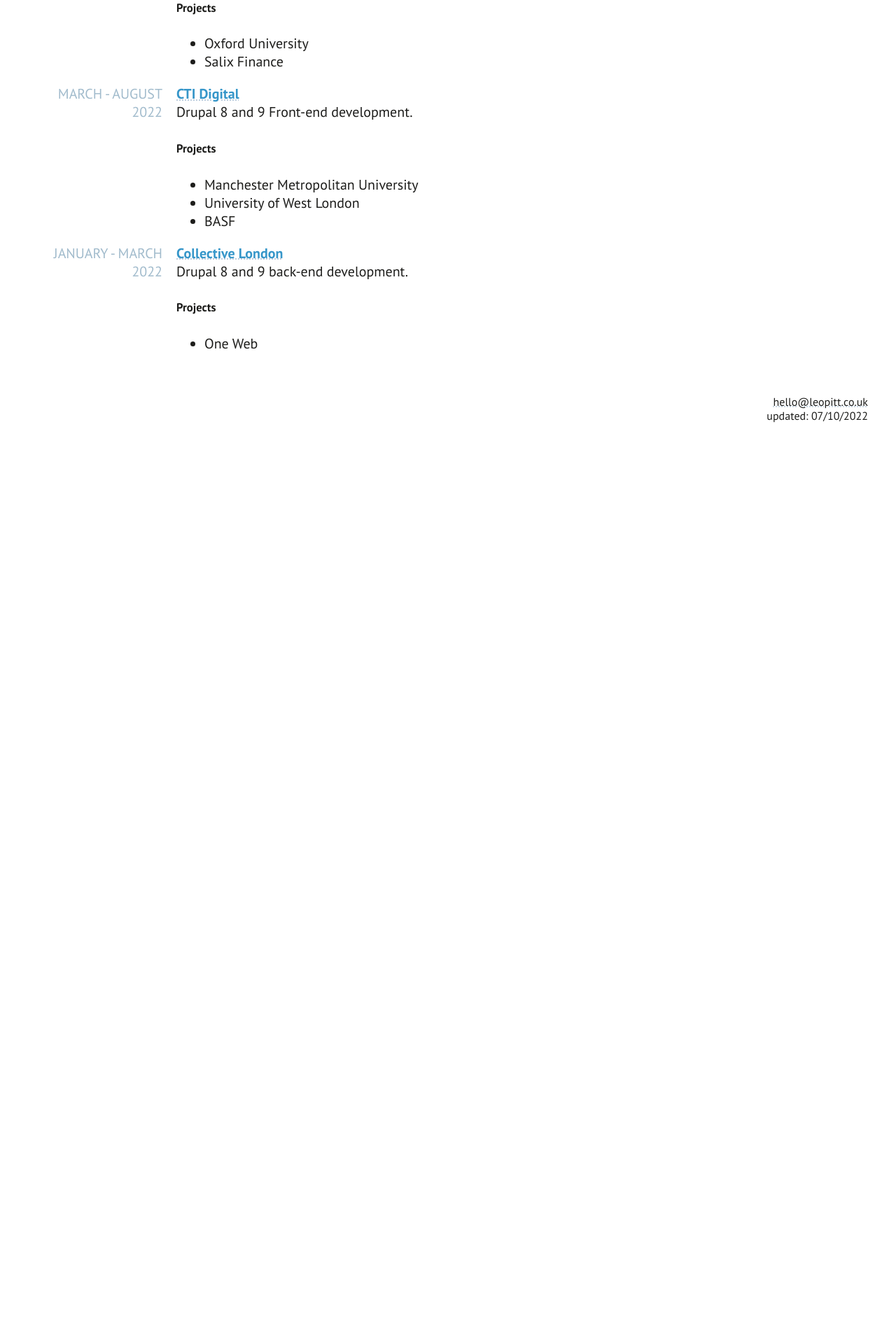
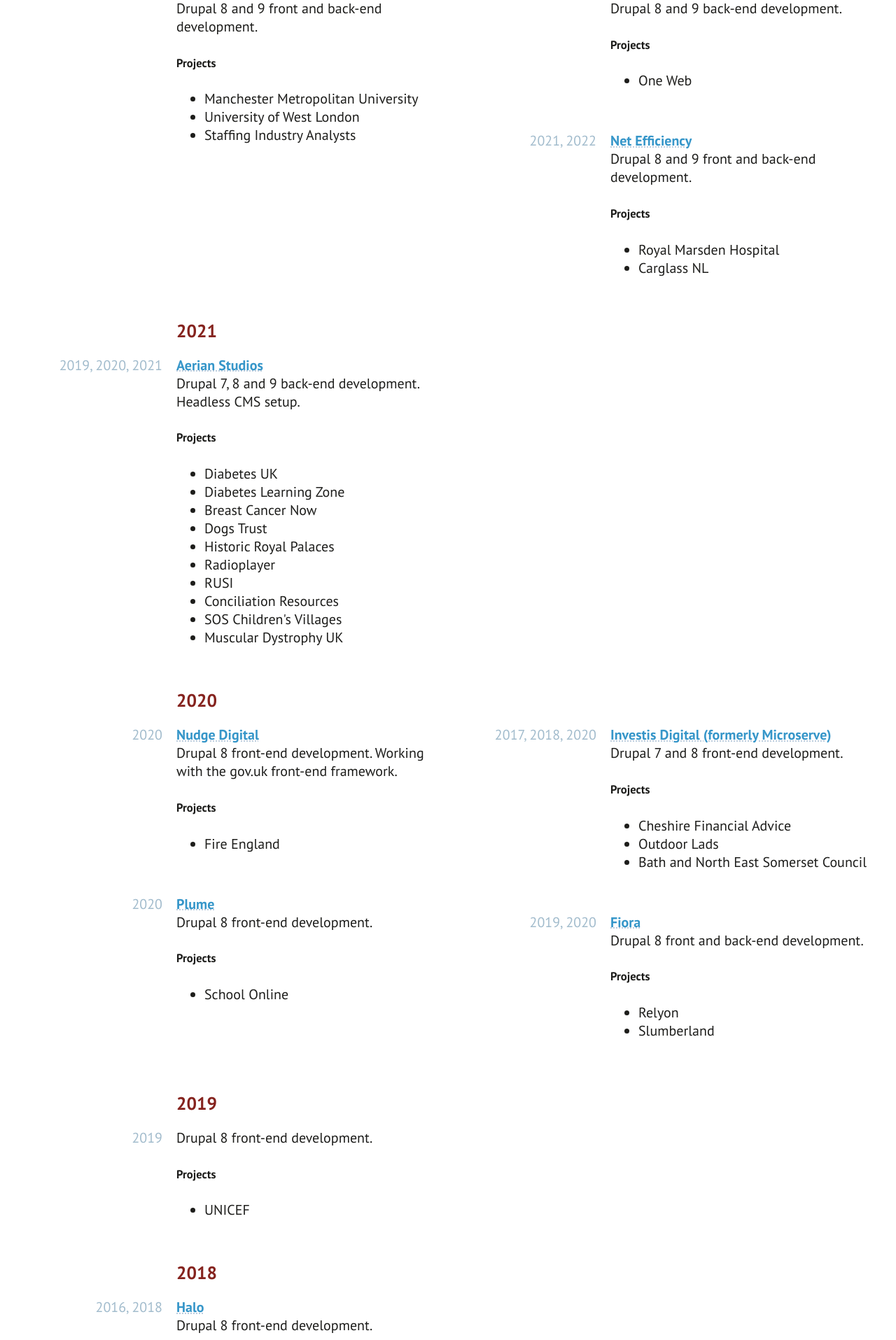
Before and after one commit to leopitt/leopitt, a React (Create React App) app in the folder docroot/app/: page / in a window 1280 px wide. Shown: the part 1545-3460 px from the top of the page at 70% size. Before the commit the page ends 2189 px from the top, so only its background shows below. Built offline with nearby package versions, Linux system fonts and the light colour scheme.

Commit message:
Added AgencyLink component. Added full agency experience.

```diff
--- a/docroot/app/src/App.js
+++ b/docroot/app/src/App.js
@@ -3,6 +3,7 @@ import React from 'react'
 import { Helmet } from 'react-helmet'
 
 // Components.
+import AgencyLink from './components/AgencyLink/AgencyLink'
 import ContentRow from './components/ContentRow/ContentRow'
 import ExternalLink from './components/ExternalLink/ExternalLink'
 import Footer from './components/Footer/Footer'
@@ -126,7 +127,7 @@ function App () {
               label={2022}
               labelLevel={6}
               content={<>
-                <h4 className="t-heading-4"><ExternalLink href="https://www.ctidigital.com/">CTI Digital</ExternalLink></h4>
+                <h4 className="t-heading-4"><AgencyLink id={'cti'}/></h4>
                 <p>Drupal 9/10 front and back-end development</p>
               </>}
             />
@@ -135,7 +136,7 @@ function App () {
                 label={2022}
                 labelLevel={6}
                 content={<>
-                  <h4 className="t-heading-4"><ExternalLink href="https://ldn-collective.com/">Collective London</ExternalLink></h4>
+                  <h4 className="t-heading-4"><AgencyLink id={'collective'}/></h4>
                   <p>Drupal 8/9 back-end development</p>
                 </>}
             />
@@ -144,7 +145,7 @@ function App () {
                 label={2021}
                 labelLevel={6}
                 content={<>
-                  <h4 className="t-heading-4"><ExternalLink href="https://www.netefficiency.co.uk/">Net Efficiency</ExternalLink></h4>
+                  <h4 className="t-heading-4"><AgencyLink id={'netefficiency'}/></h4>
                   <p>Drupal 8/9/10 back-end development</p>
                 </>}
             />
@@ -153,7 +154,7 @@ function App () {
                 label={'2019, 2020, 2021'}
                 labelLevel={6}
                 content={<>
-                  <h4 className="t-heading-4"><ExternalLink href="https://www.aerian.com/">Aerian Studios</ExternalLink></h4>
+                  <h4 className="t-heading-4"><AgencyLink id={'aerian'}/></h4>
                   <p>Drupal 7, 8 and 9, front-end, back-end and headless</p>
                 </>}
             />
@@ -165,7 +166,7 @@ function App () {
             <TestimonialRow
               type="Contract"
               dates="2019, 2020, 2021"
-              client={<ExternalLink href='https://www.ctidigital.com/'>Aerian Studios</ExternalLink>}
+              client={<AgencyLink id={'aerian'}/>}
               summary='Drupal 7, 8 and 9, front-end, back-end and headless'
               quote='Leo is brilliant; he’s very quick at thinking things through and coming up with solutions to problems. He is a very clear and capable coder, can comfortably create custom modules for Drupal, and work on large scale, complex integrations.'
               author='Karen Velasquez, Project Manager'
@@ -174,7 +175,7 @@ function App () {
             <TestimonialRow
               type='Contract'
               dates='2017, 2018, 2020'
-              client={<ExternalLink href='https://www.investisdigital.com/company/contact/bristol'>Microserve</ExternalLink>}
+              client={<AgencyLink id={'microserve'}/>}
               summary='Drupal 8, front-end development'
               quote='Easily the best of the contractors we’ve had in, smashed through the tasks we gave him and added quite a lot of extra value along the way.'
               author="Dan McNamara, Managing Director"
@@ -183,7 +184,7 @@ function App () {
             <TestimonialRow
               type="Contract"
               dates="2018"
-              client={<ExternalLink href={'https://halostudio.love/'}>Halo</ExternalLink>}
+              client={<AgencyLink id={'halo'}/>}
               summary="Drupal 7 and 8, front-end development"
               quote="Leo is the best contractor we’ve ever had in my time at Halo."
               author="Alex Martin, Technical Director"
@@ -191,7 +192,9 @@ function App () {
           </Section>
         </div>
 
-        <Title level={2} title1={'Experience'}/>
+        <Title level={2} title2={'Other Experience'}/>
+
+        <TitleRow>2022</TitleRow>
 
         <div className="l-columns">
           <Section>
@@ -199,40 +202,172 @@ function App () {
                 label={'2022'}
                 labelLevel={6}
                 content={<>
-                  <h4 className="t-heading-4"><ExternalLink href={'https://numiko.com/'}>Numiko</ExternalLink></h4>
-                  <p>Drupal 9 and 10 front-end development.</p>
-                  <h5>Projects</h5>
-                  <ul>
-                    <li>Oxford University</li>
-                    <li>Salix Finance</li>
-                  </ul>
-                </>}
-            />
-
-            <ContentRow
-                label={'March - August 2022'}
-                labelLevel={6}
-                content={<>
-                  <h4 className="t-heading-4"><ExternalLink href={'https://numiko.com/'}>CTI Digital</ExternalLink></h4>
-                  <p>Drupal 8 and 9 Front-end development.</p>
+                  <h4 className="t-heading-4"><AgencyLink id={'cti'}/></h4>
+                  <p>Drupal 8 and 9 front and back-end development.</p>
                   <h5>Projects</h5>
                   <ul>
                     <li>Manchester Metropolitan University</li>
                     <li>University of West London</li>
-                    <li>BASF</li>
+                    <li>Staffing Industry Analysts</li>
                   </ul>
                 </>}
             />
-
+          </Section>
+          <Section>
             <ContentRow
-                label={'January - March 2022'}
+                label={'2022'}
                 labelLevel={6}
                 content={<>
-                  <h4 className="t-heading-4"><ExternalLink href={'https://numiko.com/'}>Collective London</ExternalLink></h4>
+                  <h4 className="t-heading-4"><AgencyLink id={'collective'}/></h4>
                   <p>Drupal 8 and 9 back-end development.</p>
                   <h5>Projects</h5>
                   <ul>
                     <li>One Web</li>
+                  </ul>
+                </>}
+            />
+          </Section>
+          <Section>
+            <ContentRow
+                label={'2021, 2022'}
+                labelLevel={6}
+                content={<>
+                  <h4 className="t-heading-4"><AgencyLink id={'netefficiency'}/></h4>
+                  <p>Drupal 8 and 9 front and back-end development.</p>
+                  <h5>Projects</h5>
+                  <ul>
+                    <li>Royal Marsden Hospital</li>
+                    <li>Carglass NL</li>
+                  </ul>
+                </>}
+            />
+          </Section>
+        </div>
+
+        <TitleRow>2021</TitleRow>
+
+        <div className="l-columns">
+          <Section>
+            <ContentRow
+                label={'2019, 2020, 2021'}
+                labelLevel={6}
+                content={<>
+                  <h4 className="t-heading-4"><AgencyLink id={'aerian'}/></h4>
+                  <p>Drupal 7, 8 and 9 back-end development. Headless CMS setup.</p>
+                  <h5>Projects</h5>
+                  <ul>
+                    <li>Diabetes UK</li>
+                    <li>Diabetes Learning Zone</li>
+                    <li>Breast Cancer Now</li>
+                    <li>Dogs Trust</li>
+                    <li>Historic Royal Palaces</li>
+                    <li>Radioplayer</li>
+                    <li>RUSI</li>
+                    <li>Conciliation Resources</li>
+                    <li>SOS Children&apos;s Villages</li>
+                    <li>Muscular Dystrophy UK</li>
+                  </ul>
+                </>}
+            />
+          </Section>
+        </div>
+
+        <TitleRow>2020</TitleRow>
+
+        <div className="l-columns">
+          <Section>
+            <ContentRow
+                label={'2020'}
+                labelLevel={6}
+                content={<>
+                  <h4 className="t-heading-4"><AgencyLink id={'nudge'}/></h4>
+                  <p>Drupal 8 front-end development. Working with the gov.uk front-end framework.</p>
+                  <h5>Projects</h5>
+                  <ul>
+                    <li>Fire England</li>
+                  </ul>
+                </>}
+            />
+          </Section>
+          <Section>
+            <ContentRow
+                label={'2020'}
+                labelLevel={6}
+                content={<>
+                  <h4 className="t-heading-4"><AgencyLink id={'plume'}/></h4>
+                  <p>Drupal 8 front-end development.</p>
+                  <h5>Projects</h5>
+                  <ul>
+                    <li>School Online</li>
+                  </ul>
+                </>}
+            />
+          </Section>
+          <Section>
+            <ContentRow
+                label={'2017, 2018, 2020'}
+                labelLevel={6}
+                content={<>
+                  <h4 className="t-heading-4"><AgencyLink id={'microserve'}/></h4>
+                  <p>Drupal 7 and 8 front-end development.</p>
+                  <h5>Projects</h5>
+                  <ul>
+                    <li>Cheshire Financial Advice</li>
+                    <li>Outdoor Lads</li>
+                    <li>Bath and North East Somerset Council</li>
+                  </ul>
+                </>}
+            />
+          </Section>
+          <Section>
+            <ContentRow
+                label={'2019, 2020'}
+                labelLevel={6}
+                content={<>
+                  <h4 className="t-heading-4"><AgencyLink id={'fiora'}/></h4>
+                  <p>Drupal 8 front and back-end development.</p>
+                  <h5>Projects</h5>
+                  <ul>
+                    <li>Relyon</li>
+                    <li>Slumberland</li>
+                  </ul>
+                </>}
+            />
+          </Section>
+        </div>
+
+        <TitleRow>2019</TitleRow>
+
+        <div className="l-columns">
+          <Section>
+            <ContentRow
+                label={'2019'}
+                labelLevel={6}
+                content={<>
+                  <h4 className="t-heading-4"><AgencyLink id={'motherlode'}/></h4>
+                  <p>Drupal 8 front-end development.</p>
+                  <h5>Projects</h5>
+                  <ul>
+                    <li>UNICEF</li>
+                  </ul>
+                </>}
+            />
+          </Section>
+        </div>
+
+        <TitleRow>2018</TitleRow>
+
+        <div className="l-columns">
+          <Section>
+            <ContentRow
+                label={'2016, 2018'}
+                labelLevel={6}
+                content={<>
+                  <h4 className="t-heading-4"><AgencyLink id={'halo'}/></h4>
+                  <p>Drupal 8 front-end development.</p>
+                  <h5>Projects</h5>
+                  <ul>
+                    <li>Cranswick PLC</li>
                   </ul>
                 </>}
             />
--- /dev/null
+++ b/docroot/app/src/components/AgencyLink/AgencyLink.js
@@ -0,0 +1,76 @@
+import React from 'react'
+import PropTypes from 'prop-types'
+import ExternalLink from '../ExternalLink/ExternalLink'
+
+class AgencyLink extends React.Component {
+  constructor (props) {
+    super(props)
+    this.agencies = {
+      aerian: {
+        url: 'https://www.aerian.com/',
+        name: 'Aerian Studios'
+      },
+      halo: {
+        url: 'https://halostudio.love/',
+        name: 'Halo'
+      },
+      cti: {
+        url: 'https://www.ctidigital.com/',
+        name: 'CTI Digital'
+      },
+      collective: {
+        url: 'https://ldn-collective.com/',
+        name: 'Collective London'
+      },
+      netefficiency: {
+        url: 'https://www.netefficiency.co.uk/',
+        name: 'Net Efficiency'
+      },
+      microserve: {
+        url: 'https://www.investisdigital.com/company/contact/bristol',
+        name: 'Investis Digital (formerly Microserve)'
+      },
+      nudge: {
+        url: 'https://www.nudgedigital.co.uk/',
+        name: 'Nudge Digital'
+      },
+      plume: {
+        url: 'https://plume.co.uk/',
+        name: 'Plume'
+      },
+      motherload: {
+        url: 'https://motherlodemedia.com/',
+        name: 'Motherlode Media'
+      },
+      fiora: {
+        url: 'https://www.fiora.agency/',
+        name: 'Fiora'
+      },
+      gibe: {
+        url: 'https://gibe.digital/',
+        name: 'Gibe Digital'
+      },
+      sift: {
+        url: 'https://www.sift.co.uk/',
+        name: 'Sift'
+      }
+    }
+  }
+
+  render () {
+    if (this.agencies[this.props.id] !== undefined) {
+      const name = this.agencies[this.props.id].name
+      const linkUrl = this.agencies[this.props.id].url
+
+      return <ExternalLink href={linkUrl}>
+        {name}
+      </ExternalLink>
+    }
+  }
+}
+
+AgencyLink.propTypes = {
+  id: PropTypes.string
+}
+
+export default AgencyLink
```
